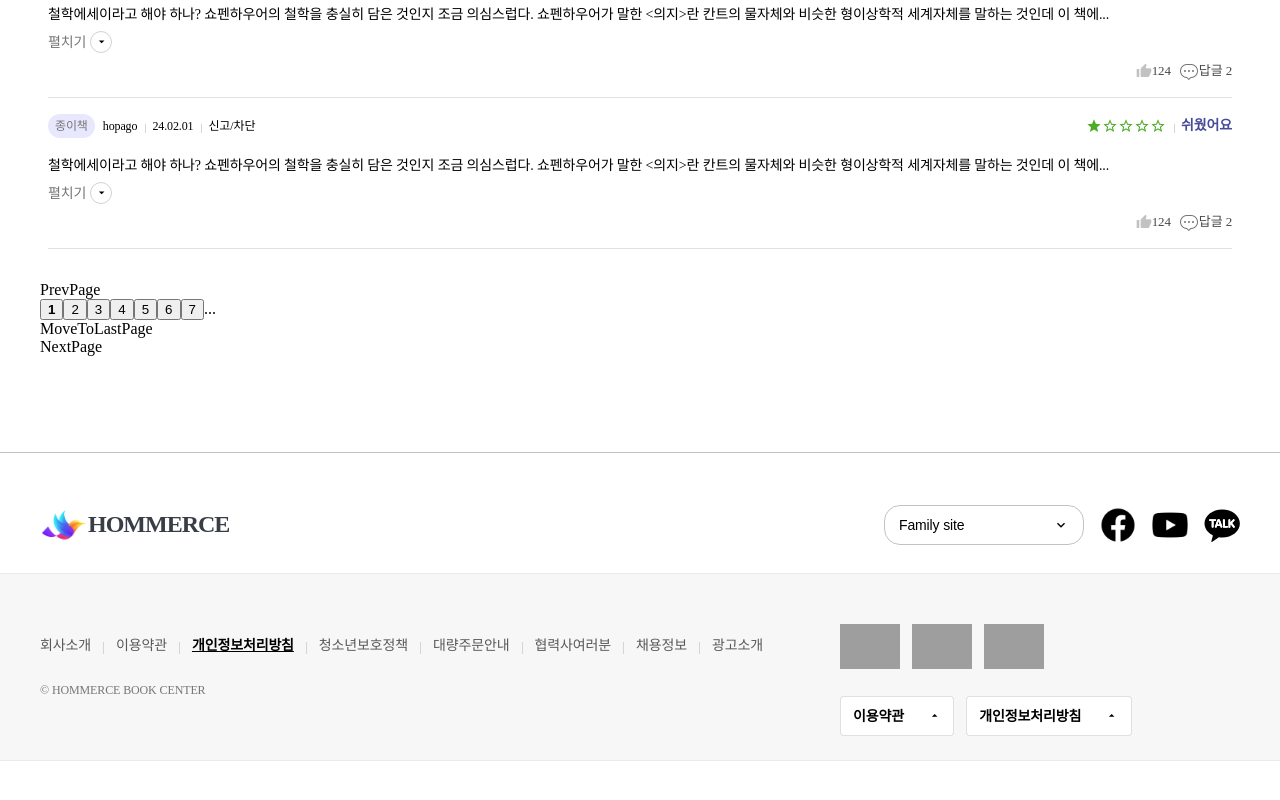
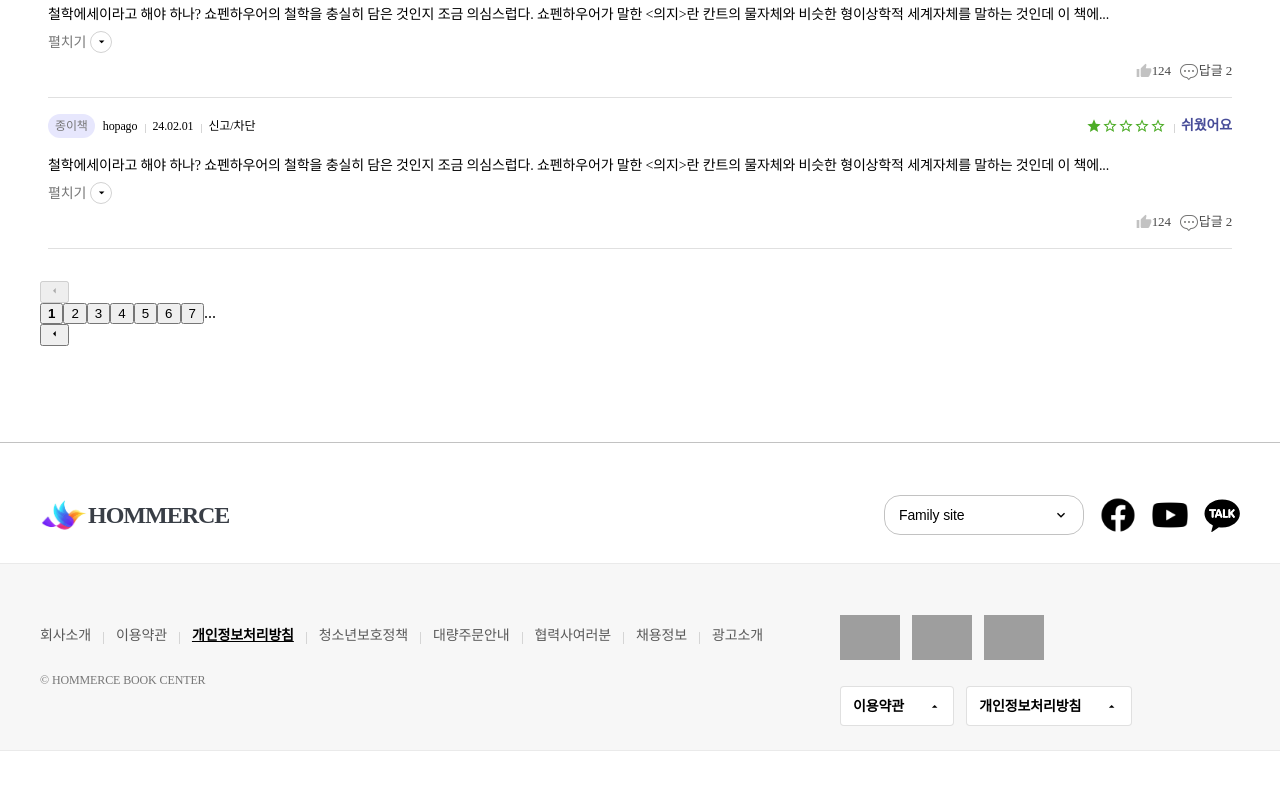
Before and after one commit to hopago/hommerce, a React (Vite) app in the folder client/: page /details/0 in a window 1280 px wide. Shown: the part 4119-4919 px from the top of the page. Built offline with nearby package versions, Linux system fonts and the light colour scheme; grey boxes are pictures that could not be loaded.

Commit message:
Pagination 컴포넌츠 로직, UI 이전

```diff
--- /dev/null
+++ b/client/src/pages/details/[bookId]/_components/MoveToFirstPage.tsx
@@ -0,0 +1,17 @@
+type MoveToFirstPageProps = {
+  handleMoveToFirstPage: () => void;
+};
+
+export default function MoveToFirstPage({
+  handleMoveToFirstPage,
+}: MoveToFirstPageProps) {
+  return (
+    <button
+      className="reviews-pagination__page-num"
+      onClick={handleMoveToFirstPage}
+      type="button"
+    >
+      <span>1</span>
+    </button>
+  );
+}
--- a/client/src/pages/details/[bookId]/_components/MoveToLastPage.tsx
+++ b/client/src/pages/details/[bookId]/_components/MoveToLastPage.tsx
@@ -1,9 +1,19 @@
 type MoveToLastPageProps = {
-    onMoveToLastPage: (lastPageNumber: number) => void
+  handleMoveToLastPage: () => void;
+  pageTotal: number;
+};
+
+export default function MoveToLastPage({
+  handleMoveToLastPage,
+  pageTotal,
+}: MoveToLastPageProps) {
+  return (
+    <button
+      type="button"
+      className="reviews-pagination__page-num"
+      onClick={handleMoveToLastPage}
+    >
+      <span>{pageTotal}</span>
+    </button>
+  );
 }
-
-export default function MoveToLastPage({ onMoveToLastPage }: MoveToLastPageProps) {
-  return (
-    <div>MoveToLastPage</div>
-  )
-}
--- a/client/src/pages/details/[bookId]/_components/NextPage.tsx
+++ b/client/src/pages/details/[bookId]/_components/NextPage.tsx
@@ -1,7 +1,19 @@
+import { MdArrowLeft } from "react-icons/md";
+
 type NextPageProps = {
   onNextPage: () => void;
+  disabled: boolean;
 };
 
-export default function NextPage({ onNextPage }: NextPageProps) {
-  return <div>NextPage</div>;
+export default function NextPage({ onNextPage, disabled }: NextPageProps) {
+  return (
+    <button
+      type="button"
+      className="reviews-pagination__arrow-btn left"
+      onClick={onNextPage}
+      disabled={disabled}
+    >
+      <MdArrowLeft className="icon" />
+    </button>
+  );
 }
--- a/client/src/pages/details/[bookId]/_components/PaginateControl.tsx
+++ b/client/src/pages/details/[bookId]/_components/PaginateControl.tsx
@@ -6,6 +6,7 @@ import PrevPage from "./PrevPage";
 import SetPage from "./SetPage";
 import MoveToLastPage from "./MoveToLastPage";
 import NextPage from "./NextPage";
+import MoveToFirstPage from "./MoveToFirstPage";
 
 type PaginateControlProps = {
   pageTotal: number;
@@ -14,32 +15,47 @@ type PaginateControlProps = {
 export default function PaginateControl({ pageTotal }: PaginateControlProps) {
   const [currentPage, setCurrentPage] = useRecoilState(currentPageState);
 
+  const prevPageDisabled = currentPage === 1;
+  const nextPageDisabled = currentPage === pageTotal;
+
   const handlePrevPage = () => {
-    setCurrentPage((prevPage) => prevPage - 1);
+    setCurrentPage((prevPage) => (prevPage > 1 ? prevPage - 1 : prevPage));
   };
-
   const handleNextPage = () => {
-    setCurrentPage((prevPage) => prevPage + 1);
+    setCurrentPage((prevPage) =>
+      prevPage < pageTotal ? prevPage + 1 : prevPage
+    );
   };
 
   const handleSetPage = (pageNumber: number) => {
     setCurrentPage(pageNumber);
   };
 
-  const handleMoveToLastPage = (lastPageNumber: number) => {
-    setCurrentPage(lastPageNumber);
+  const handleMoveToFirstPage = () => {
+    setCurrentPage(1);
+  };
+  const handleMoveToLastPage = () => {
+    setCurrentPage(pageTotal);
   };
 
   return (
     <div className="reviews-pagination">
-      <PrevPage onPrevPage={handlePrevPage} />
+      <PrevPage onPrevPage={handlePrevPage} disabled={prevPageDisabled} />
+      {currentPage > 8 && (
+        <MoveToFirstPage handleMoveToFirstPage={handleMoveToFirstPage} />
+      )}
       <SetPage
         currPage={currentPage}
         total={pageTotal}
         onSetPage={handleSetPage}
       />
-      <MoveToLastPage onMoveToLastPage={handleMoveToLastPage} />
-      <NextPage onNextPage={handleNextPage} />
+      {pageTotal - 8 < currentPage && (
+        <MoveToLastPage
+          pageTotal={pageTotal}
+          handleMoveToLastPage={handleMoveToLastPage}
+        />
+      )}
+      <NextPage onNextPage={handleNextPage} disabled={nextPageDisabled} />
     </div>
   );
 }
--- a/client/src/pages/details/[bookId]/_components/PrevPage.tsx
+++ b/client/src/pages/details/[bookId]/_components/PrevPage.tsx
@@ -1,7 +1,19 @@
+import { MdArrowLeft } from "react-icons/md";
+
 type PrevPageProps = {
   onPrevPage: () => void;
+  disabled: boolean;
 };
 
-export default function PrevPage({ onPrevPage }: PrevPageProps) {
-  return <div>PrevPage</div>;
+export default function PrevPage({ onPrevPage, disabled }: PrevPageProps) {
+  return (
+    <button
+      type="button"
+      className="reviews-pagination__arrow-btn left"
+      onClick={onPrevPage}
+      disabled={disabled}
+    >
+      <MdArrowLeft className="icon" />
+    </button>
+  );
 }
--- a/client/src/pages/details/[bookId]/_components/ReviewsDetails.tsx
+++ b/client/src/pages/details/[bookId]/_components/ReviewsDetails.tsx
@@ -1,6 +1,7 @@
 import { useRecoilValue } from "recoil";
 import { reviewTabState } from "../../../../recoil/review-tab";
 import { reviewSortOptionsState } from "../../../../recoil/review-select";
+import { currentPageState } from "../../../../recoil/review-paginate";
 
 import PaginateControl from "./PaginateControl";
 import ReviewList from "./ReviewList";
@@ -14,16 +15,17 @@ import { TReviews } from "../../../_components/types/review";
 export default function ReviewsDetails() {
   const currTab = useRecoilValue(reviewTabState);
   const currSort = useRecoilValue(reviewSortOptionsState);
+  const currPage = useRecoilValue(currentPageState);
   /* temporary data */
   const temporaryReviews: TReviews = [...reviews, ...reviews2];
-  const temporaryReviewsAmount = 23;
+  const pageTotal = 23; // TODO: getPageTotal(reviewsLength);
 
   useEffect(() => {
     // TODO: service-logic && default paginate, 기본 페이징 로직을 수행
     // TODO: currTab && getReviewsByTabList, 현재 선택된 탭에 따라 리뷰 데이터를 필터링
     // TODO: sortOpt && getReviewsBySortOpt, 현재 선택된 정렬 옵션에 따라 리뷰 데이터를 정렬
     // TODO: currTab, sortOpt && getReviewsByFilteredOpts, 현재 선택된 탭과 정렬 옵션에 따라 리뷰 데이터를 필터링하고 정렬
-  }, [currTab, currSort]);
+  }, [currTab, currSort, currPage]);
 
   useEffect(() => {
     // TODO: getReviewsAmount
@@ -33,7 +35,7 @@ export default function ReviewsDetails() {
     <div className="details-prod-reviews__wrap__reviews-details">
       <ReviewsSortTabList />
       <ReviewList reviews={temporaryReviews} />
-      <PaginateControl pageTotal={temporaryReviewsAmount} />
+      {pageTotal > 1 && <PaginateControl pageTotal={pageTotal} />}
     </div>
   );
 }
--- /dev/null
+++ b/client/src/pages/details/[bookId]/hooks/getPageTotal.ts
@@ -0,0 +1,3 @@
+export const getPageTotal = (length: number) => {
+  return Math.ceil(length / 10);
+};
```
